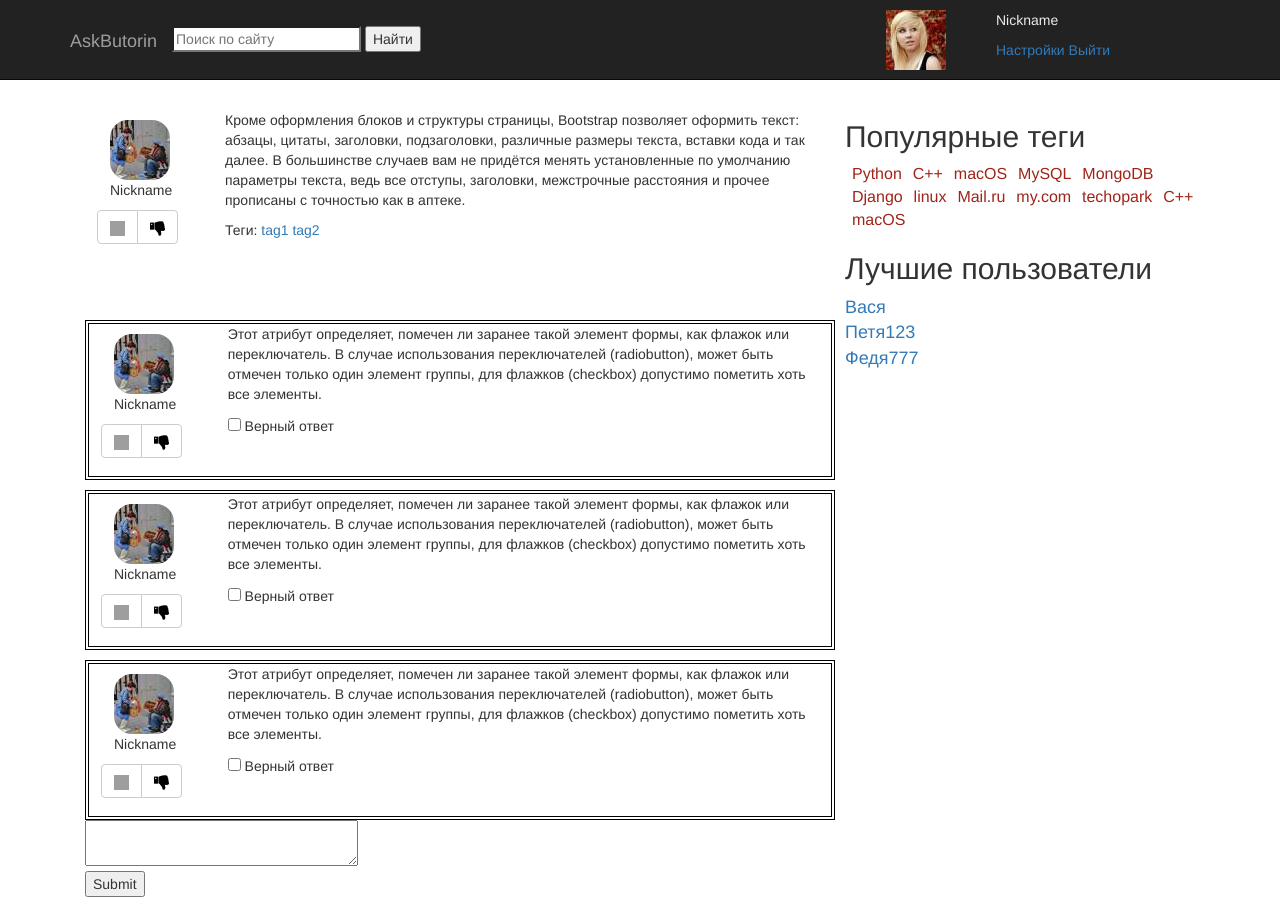
After one commit to serbut/butorin_web, a Django app: template templates/question.html in a window 1280 px wide. The commit adds this page. Run offline with Django 3.2, Linux system fonts and the light colour scheme; the template is opened without the code that fills it, so the values that code supplies are empty; some libraries are stand-ins or nearby versions; grey boxes are pictures that could not be loaded.

Commit message:
question.html

```diff
--- a/templates/index.html
+++ b/templates/index.html
@@ -55,9 +55,9 @@
                         <p> Nickname </p>
                         <div class="btn-group" role="group" aria-label="...">
                           <button type="button" class="btn btn-default"><img class="like-button" src="static/images/like.png"></button>
-                            <div class="likes-count">
-                                <span>0</span>
-                            </div>
+                           <!--   <div class="likes-count">
+                              <span>0</span>
+                            </div>-->
                           <button type="button" class="btn btn-default"><img class="like-button" src="static/images/dislike.png"></button>
                         </div>
                     </div>
--- /dev/null
+++ b/templates/question.html
@@ -0,0 +1,155 @@
+<!DOCTYPE html>
+<html lang="en">
+  <head>
+    <meta charset="utf-8">
+    <meta http-equiv="X-UA-Compatible" content="IE=edge">
+    <meta name="viewport" content="width=device-width, initial-scale=1">
+    <!-- The above 3 meta tags *must* come first in the head; any other head content must come *after* these tags -->
+    <meta name="description" content="">
+    <meta name="author" content="">
+
+    <title>The best site</title>
+    <link href="static/css/style.css" rel="stylesheet">
+    <link href="static/css/starter-template.css" rel="stylesheet">
+    <!-- Bootstrap core CSS -->
+    <link href="static/css/bootstrap.min.css" rel="stylesheet">
+  </head>
+
+  <body>
+
+    <nav class="navbar navbar-inverse navbar-fixed-top">
+      <div class="container">
+        <div class="navbar-header">
+          <a class="navbar-brand" href="#">AskButorin</a>
+            <div class="askbutorin-authorised">
+                <img class="user-avatar" src="static/images/people-q-c-60-60-9.jpg" />
+                <div class="user-menu">
+                    <p >Nickname</p>
+                    <a href="">Настройки</a>
+                    <a href="">Выйти</a>
+                </div>
+            </div>
+            <div class="askbutorin-not-authorised">
+                <a href="">Войти</a>
+                <a href="">Зарегистрироваться</a>
+            </div>
+        </div>
+        <div class="askbutorin-search">
+            <form>
+                <p><input type="search" placeholder="Поиск по сайту">
+                <input type="submit" value="Найти"></p>
+            </form>
+        </div>
+
+      </div>
+    </nav>
+
+    <div class="container">
+        <div class="askbutorin-main-block">
+            <div class="col-md-8">
+                <div class="askbutorin-main-question">
+                    <div class="col-md-2">
+                        <div class="askbutorin-avatar-block">
+                            <img class="avatar" src="static/images/people-q-c-60-60-10.jpg"/>
+                            <p> Nickname </p>
+                            <div class="btn-group" role="group" aria-label="...">
+                              <button type="button" class="btn btn-default"><img class="like-button" src="static/images/like.png"></button>
+                              <button type="button" class="btn btn-default"><img class="like-button" src="static/images/dislike.png"></button>
+                            </div>
+                        </div>
+                    </div>
+                    <div class="col-md-10">
+                        <p>Кроме оформления блоков и структуры страницы, Bootstrap позволяет оформить текст: абзацы, цитаты, заголовки, подзаголовки, различные размеры текста, вставки кода и так далее. В большинстве случаев вам не придётся менять установленные по умолчанию параметры текста, ведь все отступы, заголовки, межстрочные расстояния и прочее прописаны с точностью как в аптеке.</p>
+                        <span>Теги:</span>
+                        <a href="">tag1</a>
+                        <a href="">tag2</a>
+                    </div>
+                </div>
+                <div class="answers">
+                    <div class="askbutorin-answer">
+                        <div class="col-md-2">
+                            <div class="askbutorin-avatar-block">
+                                <img class="avatar" src="static/images/people-q-c-60-60-10.jpg"/>
+                                <p> Nickname </p>
+                                <div class="btn-group" role="group" aria-label="...">
+                                  <button type="button" class="btn btn-default"><img class="like-button" src="static/images/like.png"></button>
+                                  <button type="button" class="btn btn-default"><img class="like-button" src="static/images/dislike.png"></button>
+                                </div>
+                            </div>
+                        </div>
+
+                        <div class="col-md-10">
+                            <p>Этот атрибут определяет, помечен ли заранее такой элемент формы, как флажок или переключатель. В случае использования переключателей (radiobutton), может быть отмечен только один элемент группы, для флажков (checkbox) допустимо пометить хоть все элементы.</p>
+                             <p><input type="checkbox" name="correct" value=""> Верный ответ</p>
+                        </div>
+                    </div>
+                    <div class="askbutorin-answer">
+                        <div class="col-md-2">
+                            <div class="askbutorin-avatar-block">
+                                <img class="avatar" src="static/images/people-q-c-60-60-10.jpg"/>
+                                <p> Nickname </p>
+                                <div class="btn-group" role="group" aria-label="...">
+                                  <button type="button" class="btn btn-default"><img class="like-button" src="static/images/like.png"></button>
+                                  <button type="button" class="btn btn-default"><img class="like-button" src="static/images/dislike.png"></button>
+                                </div>
+                            </div>
+                        </div>
+
+                        <div class="col-md-10">
+                            <p>Этот атрибут определяет, помечен ли заранее такой элемент формы, как флажок или переключатель. В случае использования переключателей (radiobutton), может быть отмечен только один элемент группы, для флажков (checkbox) допустимо пометить хоть все элементы.</p>
+                             <p><input type="checkbox" name="correct" value=""> Верный ответ</p>
+                        </div>
+                    </div>
+                    <div class="askbutorin-answer">
+                        <div class="col-md-2">
+                            <div class="askbutorin-avatar-block">
+                                <img class="avatar" src="static/images/people-q-c-60-60-10.jpg"/>
+                                <p> Nickname </p>
+                                <div class="btn-group" role="group" aria-label="...">
+                                  <button type="button" class="btn btn-default"><img class="like-button" src="static/images/like.png"></button>
+                                  <button type="button" class="btn btn-default"><img class="like-button" src="static/images/dislike.png"></button>
+                                </div>
+                            </div>
+                        </div>
+
+                        <div class="col-md-10">
+                            <p>Этот атрибут определяет, помечен ли заранее такой элемент формы, как флажок или переключатель. В случае использования переключателей (radiobutton), может быть отмечен только один элемент группы, для флажков (checkbox) допустимо пометить хоть все элементы.</p>
+                             <p><input type="checkbox" name="correct" value=""> Верный ответ</p>
+                        </div>
+                    </div>
+                </div>
+                <form action="" method="post" name="new-answer-form">
+                  <textarea name="text" cols="31″ rows="″ wrap="virtual"></textarea>
+                  <p><input type="submit"></p>
+                 </form>
+            </div>
+       <div class="col-md-4">
+                <h2>Популярные теги</h2>
+                   <a class="askbutorin-tags" href="">Python</a>
+                   <a class="askbutorin-tags" href="">C++</a>
+                   <a class="askbutorin-tags" href="">macOS</a>
+                   <a class="askbutorin-tags" href="">MySQL</a>
+                   <a class="askbutorin-tags" href="">MongoDB</a>
+                   <a class="askbutorin-tags" href="">Django</a>
+                   <a class="askbutorin-tags" href="">linux</a>
+                   <a class="askbutorin-tags" href="">Mail.ru</a>
+                   <a class="askbutorin-tags" href="">my.com</a>
+                   <a class="askbutorin-tags" href="">techopark</a>
+                   <a class="askbutorin-tags" href="">C++</a>
+                   <a class="askbutorin-tags" href="">macOS</a>
+                <h2>Лучшие пользователи</h2>
+                   <a class="askbutorin-best-users" href="">Вася</a><br>
+                   <a class="askbutorin-best-users" href="">Петя123</a><br>
+                   <a class="askbutorin-best-users" href="">Федя777</a><br>
+        </div>
+      </div>
+
+    </div>
+
+
+    <script src="static/js/jquery.min.js"></script>
+    <script>window.jQuery || document.write('<script src="static/js/jquery.min.js"><\/script>')</script>
+    <script src="static/js/bootstrap.min.js"></script>
+
+  </body>
+</html>
--- a/templates/static/css/style.css
+++ b/templates/static/css/style.css
@@ -1,4 +1,17 @@
 .askbutorin-question{
+    width: 750px;
+    margin-top: 10px;
+    height: 160px;
+    border: 4px double black;
+}
+
+.askbutorin-main-question{
+    width: 750px;
+    margin-top: 10px;
+    height: 160px;
+    margin-bottom: 50px;
+}
+.askbutorin-answer{
     width: 750px;
     margin-top: 10px;
     height: 160px;
```
